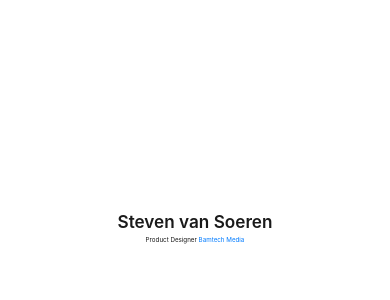
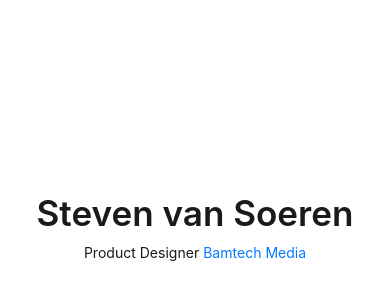
Before and after one commit to Captain-Steve/mvp-portfolio, a plain HTML site: page landing.html in a window 390 px wide. Shown: the part 194-494 px from the top of the page. Drawn offline with nearby package versions, Linux system fonts and the light colour scheme.

Commit message:
workin it

```diff
--- a/less/landing.less
+++ b/less/landing.less
@@ -13,9 +13,13 @@ body {
             padding: 72px 0px!important;
             height: 100%;
             .col {
-                blockquote {
+                .blockquote {
                     color: rgba(255,255,255,1);
                     margin-bottom: 0px;
+                    > * {
+                        -webkit-transition:: all 0.4s ease;
+                        transition: all 0.4s ease;
+                    }
                     .display-1 {
 //                        font-size: 56px;
                         font-size: 4.4vw;
@@ -24,9 +28,9 @@ body {
                     .heading-light {
 //                        margin-top: 12px;
 //                        font-size: 20px;
-                        font-size: 1.6vw;
-                        line-height: 1.6vw;
-                        margin-top: 1.6vw;
+                        font-size: 1.8vw;
+                        line-height: 1.8vw;
+                        margin-top: 1.8vw;
                         span a {
                             color: #f91646;
                         }
@@ -50,6 +54,8 @@ body.active {
                     color: #1a1a1a;
                     .heading-light {
                         span a {
+                            -webkit-transition:: color 0.4s ease;
+                            transition: color 0.4s ease;
                             color: #007bff;
                         }
                         span a:hover {
@@ -63,24 +69,73 @@ body.active {
     }
 }
 
-@media only screen and (max-width: 576px) {
-    body {
-        background-color: lightblue;
+@media (max-width: 980px) {
+    body.active {
+//        background-color: aliceblue;
         main {
             .row {
                 .col {
                     blockquote {
-//                        text-align: left;
                         .display-1 {
-                            font-size: 18vw;
-                            line-height: 8vw;
+                            font-size: 5.8vw;
+                            line-height: 5.8vw;
                         }
                         .heading-light {
-                            font-size: 3vw;
-                            line-height: 3vw;
+                            font-size: 2.2vw;
+                            line-height: 2.2vw;
+                            margin-top: 2.2vw;
                         }
+                    }
                 }
             }
         }
     }
 }
+
+
+@media (max-width: 640px) {
+    body.active {
+//        background-color: orange;
+        main {
+            .row {
+                .col {
+                    blockquote {
+                        .display-1 {
+                            font-size: 7.4vw;
+                            line-height: 7.4vw;
+                        }
+                        .heading-light {
+                            font-size: 2.8vw;
+                            line-height: 2.8vw;
+                            margin-top: 2.8vw;
+                        }
+                    }
+                }
+            }
+        }
+    }
+}
+
+
+@media (max-width: 420px) {
+    body.active {
+//        background-color: mistyrose;
+        main {
+            .row {
+                .col {
+                    blockquote {
+                        .display-1 {
+                            font-size: 9vw;
+                            line-height: 9vw;
+                        }
+                        .heading-light {
+                            font-size: 3.6vw;
+                            line-height: 3.6vw;
+                            margin-top: 3.6vw;
+                        }
+                    }
+                }
+            }
+        }
+    }
+}
```
Also changed, not shown: less/landing.css.
